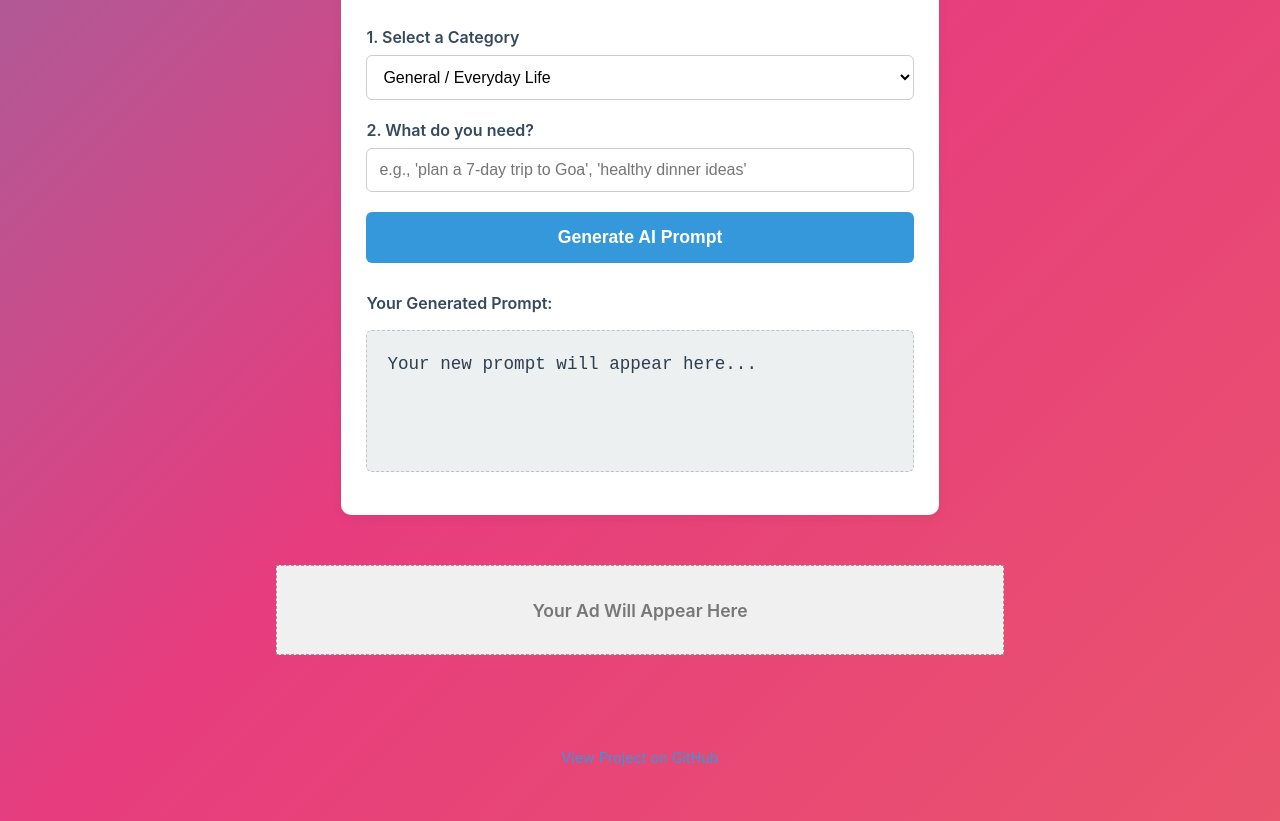
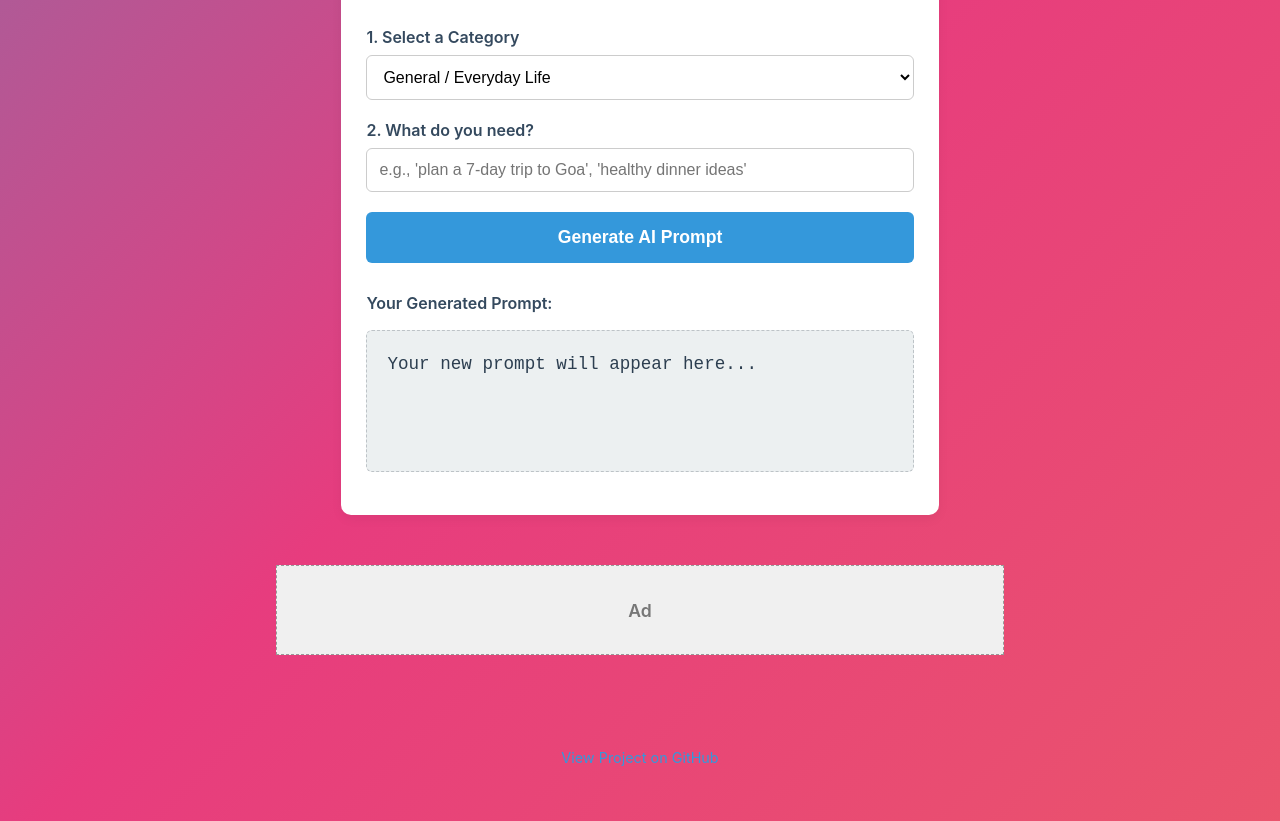
Before and after one commit to muhammedbilal11/promptyy-live-v2, a website: page index.html in a window 1280 px wide. Shown: the part 219-1040 px from the top of the page. Drawn offline with Linux system fonts and the light colour scheme.

Commit message:
Ad Persivevrence

```diff
--- a/index.html
+++ b/index.html
@@ -200,7 +200,7 @@
             <button id="copy-button">Copy</button>
             <pre id="output-prompt">Your new prompt will appear here...</pre>
         </div>
-    </div> <div class="ad-placeholder">Your Ad Will Appear Here</div>
+    </div> <div class="ad-placeholder"> Ad </div>
 
     <footer>
         <p>
```
